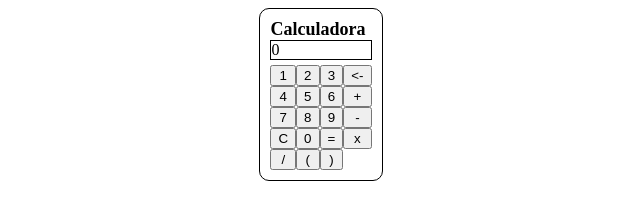
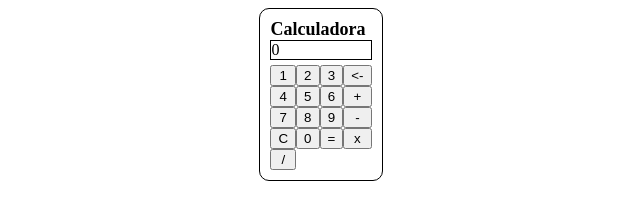
Before and after one commit to mirema975/calculadora, a plain HTML site: page index.html in a window 1280 px wide. Shown: the whole page, without its empty margins (319-959 px from the left). Drawn offline with Linux system fonts and the light colour scheme.

Commit message:
Update index.html

```diff
--- a/index.html
+++ b/index.html
@@ -29,8 +29,6 @@
             <button id="=" onclick="obtenerResultado()">=</button>
             <button id="-" onclick="agregarNumero(`x`)">x</button>
             <button id="-" onclick="agregarNumero(`/`)">/</button>
-            <button id="-" onclick="agregarNumero(`(`)">(</button>
-            <button id="-" onclick="agregarNumero(`)`)">)</button>
         </div>
     </div>
     <script src="./src/index.js"></script>
```
